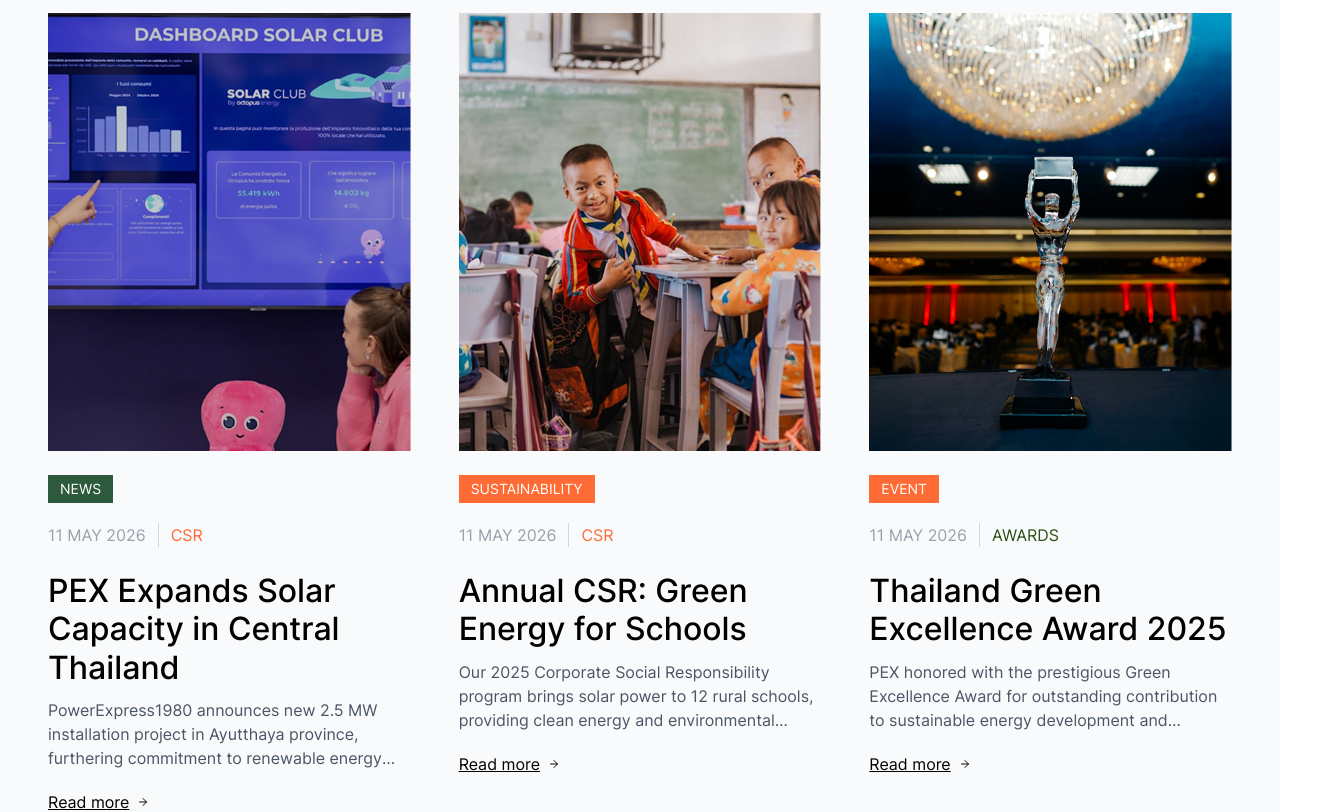
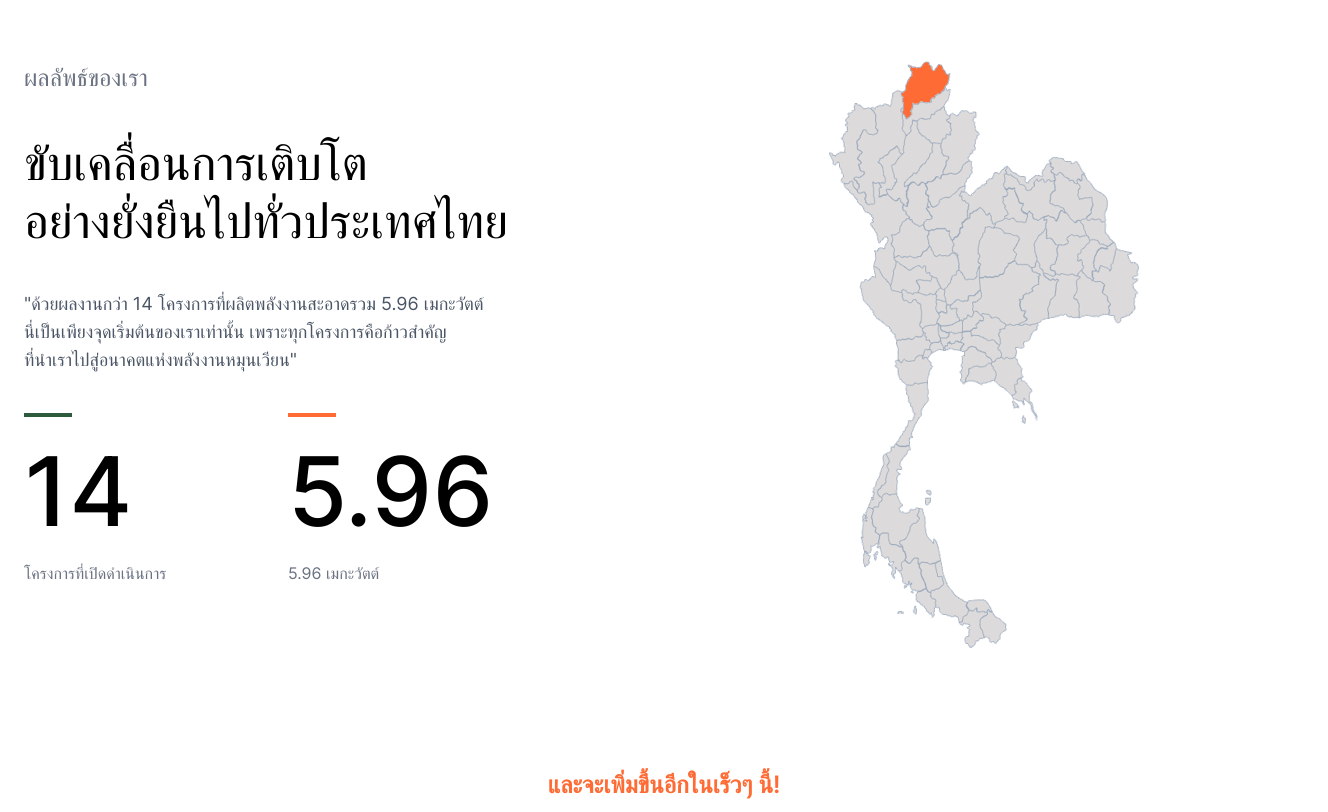
Before and after one commit to craxidile/power-express, a React (Create React App) app: page /#/ in a window 1280 px wide. Shown: the part 5640-6452 px from the top of the page, 1328 px wide, since content can reach past the window. Built offline with nearby package versions, Linux system fonts and the light colour scheme; a web font is replaced by a local one.

Commit message:
chore: add impact section

```diff
--- a/src/components/screens/front/index.tsx
+++ b/src/components/screens/front/index.tsx
@@ -7,6 +7,7 @@ import SectionContact from "./sections/section-contact";
 import SectionProjects from "./sections/section-projects";
 import SectionActivities from "./sections/section-activities";
 import SectionPartners from "./sections/section-partners";
+import SectionImpact from "./sections/section-impact";
 
 const FrontScreen = (props: PropsWithChildren): ReactElement => {
   return (
@@ -16,6 +17,7 @@ const FrontScreen = (props: PropsWithChildren): ReactElement => {
       <SectionBusiness />
       <SectionProjects />
       <SectionPartners />
+      <SectionImpact />
       <SectionActivities />
       <SectionContact />
     </div>
--- /dev/null
+++ b/src/components/screens/front/sections/section-impact/index.tsx
@@ -0,0 +1,49 @@
+import {p} from "../../../../../utils/path-utils";
+
+const SectionImpact = () => {
+  return (
+    <section className="pt-[240px] pb-[180px] flex flex-col justify-start items-stretch">
+      <div className="gap-y-[120px] w-[1328px] px-6 mx-auto flex flex-col justify-start items-stretch">
+        <div className="flex flex-row justify-start items-stretch">
+          <div className="flex-1 flex-shrink-0 flex flex-col justify-start items-stretch">
+            <div className="gap-y-10 flex flex-col justify-start items-stretch">
+              <h6 className="text-title-light text-2xl font-medium">ผลลัพธ์ของเรา</h6>
+              <h2 className="text-5xl font-medium leading-[1.2]">
+                ขับเคลื่อนการเติบโต
+                <br/>
+                อย่างยั่งยืนไปทั่วประเทศไทย
+              </h2>
+              <p className="text-lg text-excerpt">
+                "ด้วยผลงานกว่า 14 โครงการที่ผลิตพลังงานสะอาดรวม 5.96 เมกะวัตต์
+                <br/>
+                นี่เป็นเพียงจุดเริ่มต้นของเราเท่านั้น เพราะทุกโครงการคือก้าวสำคัญ
+                <br/>
+                ที่นำเราไปสู่อนาคตแห่งพลังงานหมุนเวียน"
+              </p>
+              <div className="max-w-[528px] flex flex-row justify-start items-stretch">
+                <div className="gap-y-6 flex-1 flex flex-col justify-start items-start">
+                  <div className="w-12 h-1 bg-green-tag" />
+                  <span className="block text-8xl font-medium">14</span>
+                  <span className="block text-base text-secondary">โครงการที่เปิดดำเนินการ</span>
+                </div>
+                <div className="gap-y-6 flex-1 flex flex-col justify-start items-start">
+                  <div className="w-12 h-1 bg-cta-primary" />
+                  <span className="block text-8xl font-medium">5.96</span>
+                  <span className="block text-base text-secondary">5.96 เมกะวัตต์</span>
+                </div>
+              </div>
+            </div>
+          </div>
+          <div className="flex-1 flex-shrink-0 flex flex-col justify-center items-center">
+            <img className="w-[310px]" alt="Map" src={p('mock/front/section-impact/mock-map.png')}/>
+          </div>
+        </div>
+        <span className="block text-2xl text-cta-primary font-semibold text-center">
+          และจะเพิ่มขึ้นอีกในเร็วๆ นี้!
+        </span>
+      </div>
+    </section>
+  )
+};
+
+export default SectionImpact;
```
Also changed, not shown: public/mock/front/section-impact/mock-map.png (added).
